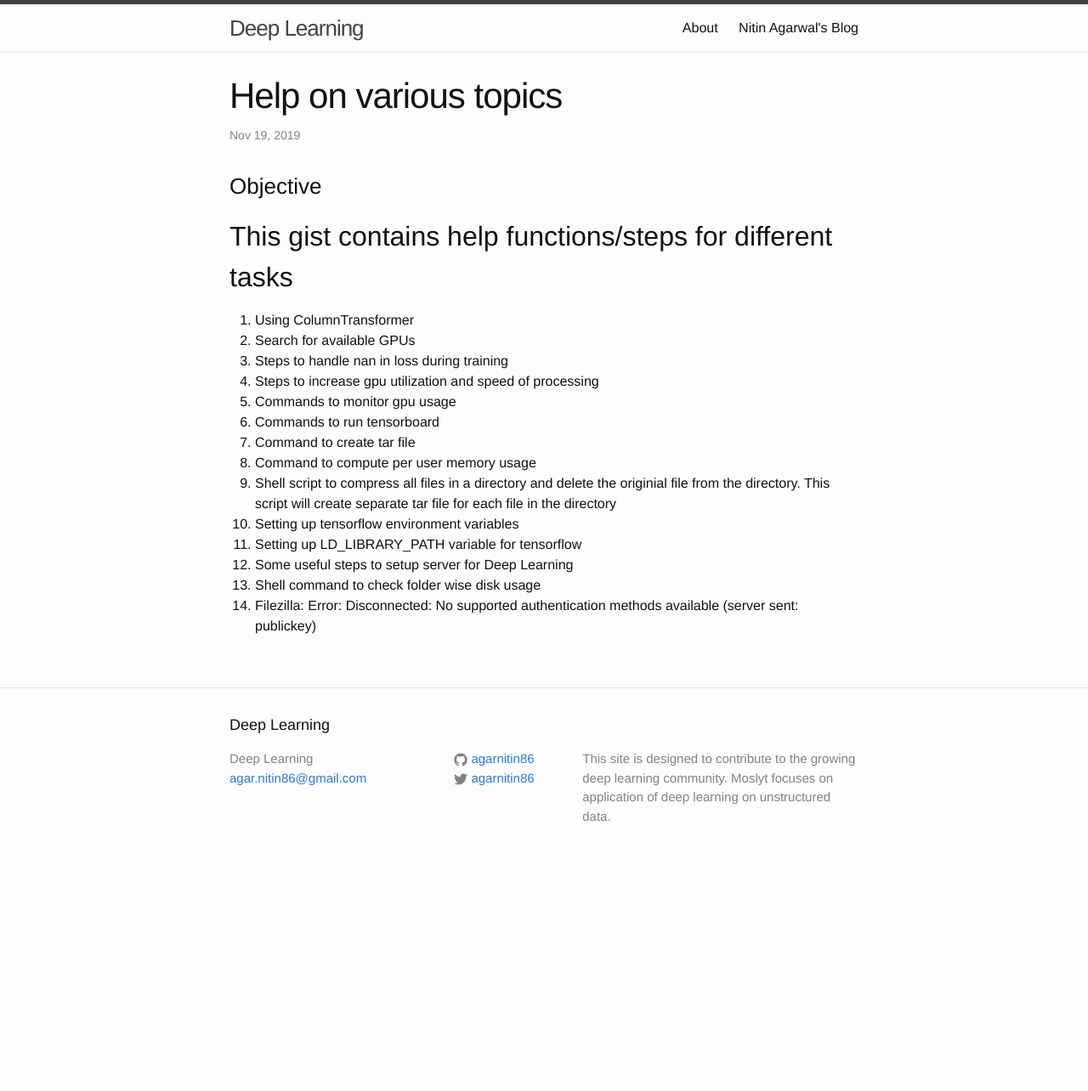
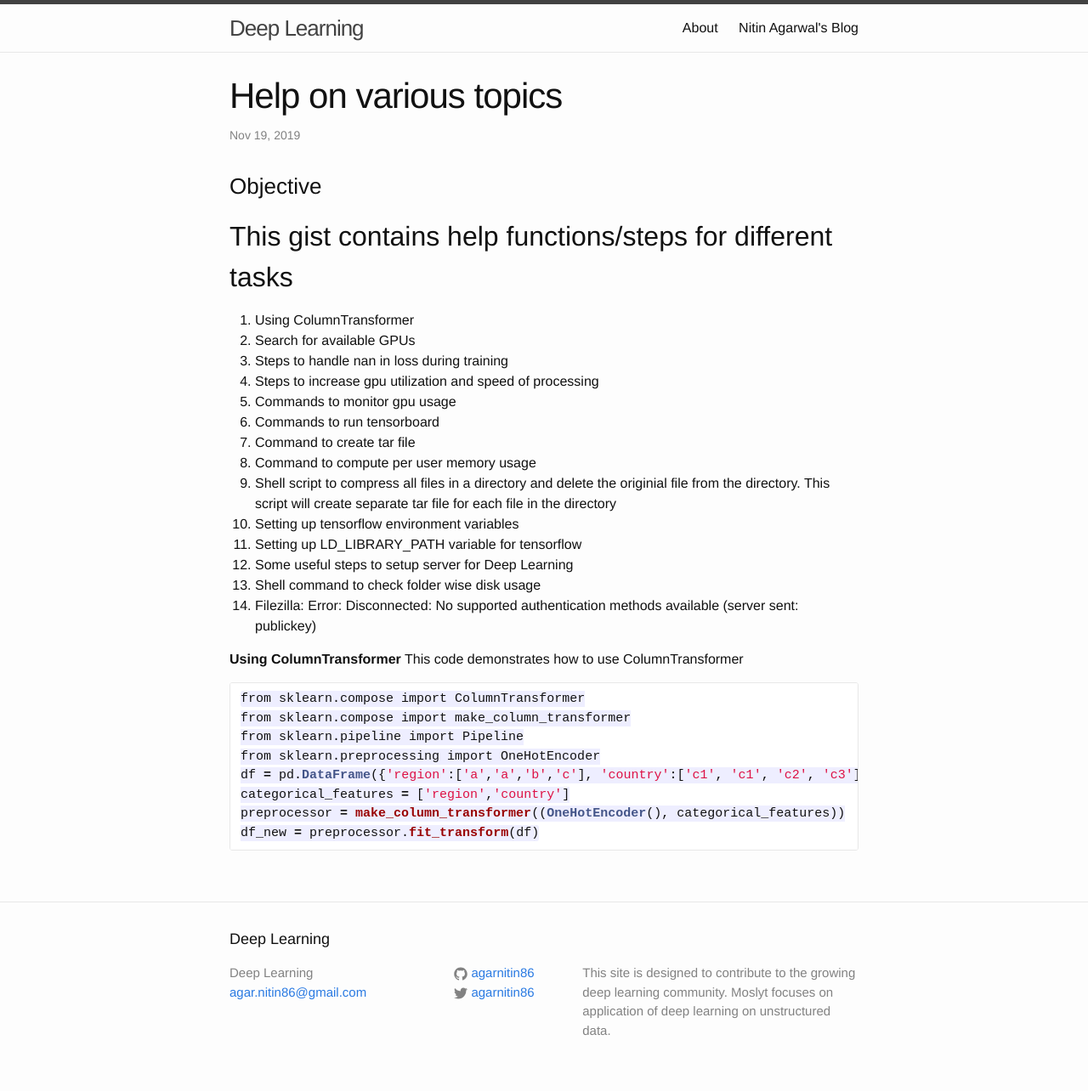
Before and after one commit to agarnitin86/agarnitin86.github.io, a Jekyll site: the page built from _posts/2019-11-19-Help.markdown, in a window 1280 px wide. Shown: the whole page at 85% size. Built offline with Jekyll 4.4.1, drawn with Linux system fonts in a browser that asks for light colours; before the commit the page ends 1032 px from its top, so only the background shows below that.

Commit message:
Update 2019-11-19-Help.markdown

````diff
--- a/_posts/2019-11-19-Help.markdown
+++ b/_posts/2019-11-19-Help.markdown
@@ -23,3 +23,16 @@ categories: GCP
 12. Some useful steps to setup server for Deep Learning
 13. Shell command to check folder wise disk usage
 14. Filezilla: Error: Disconnected: No supported authentication methods available (server sent: publickey)
+
+**Using ColumnTransformer**
+This code demonstrates how to use ColumnTransformer
+```python
+from sklearn.compose import ColumnTransformer
+from sklearn.compose import make_column_transformer
+from sklearn.pipeline import Pipeline
+from sklearn.preprocessing import OneHotEncoder
+df = pd.DataFrame({'region':['a','a','b','c'], 'country':['c1', 'c1', 'c2', 'c3']})
+categorical_features = ['region','country']
+preprocessor = make_column_transformer((OneHotEncoder(), categorical_features))
+df_new = preprocessor.fit_transform(df)
+```
````
